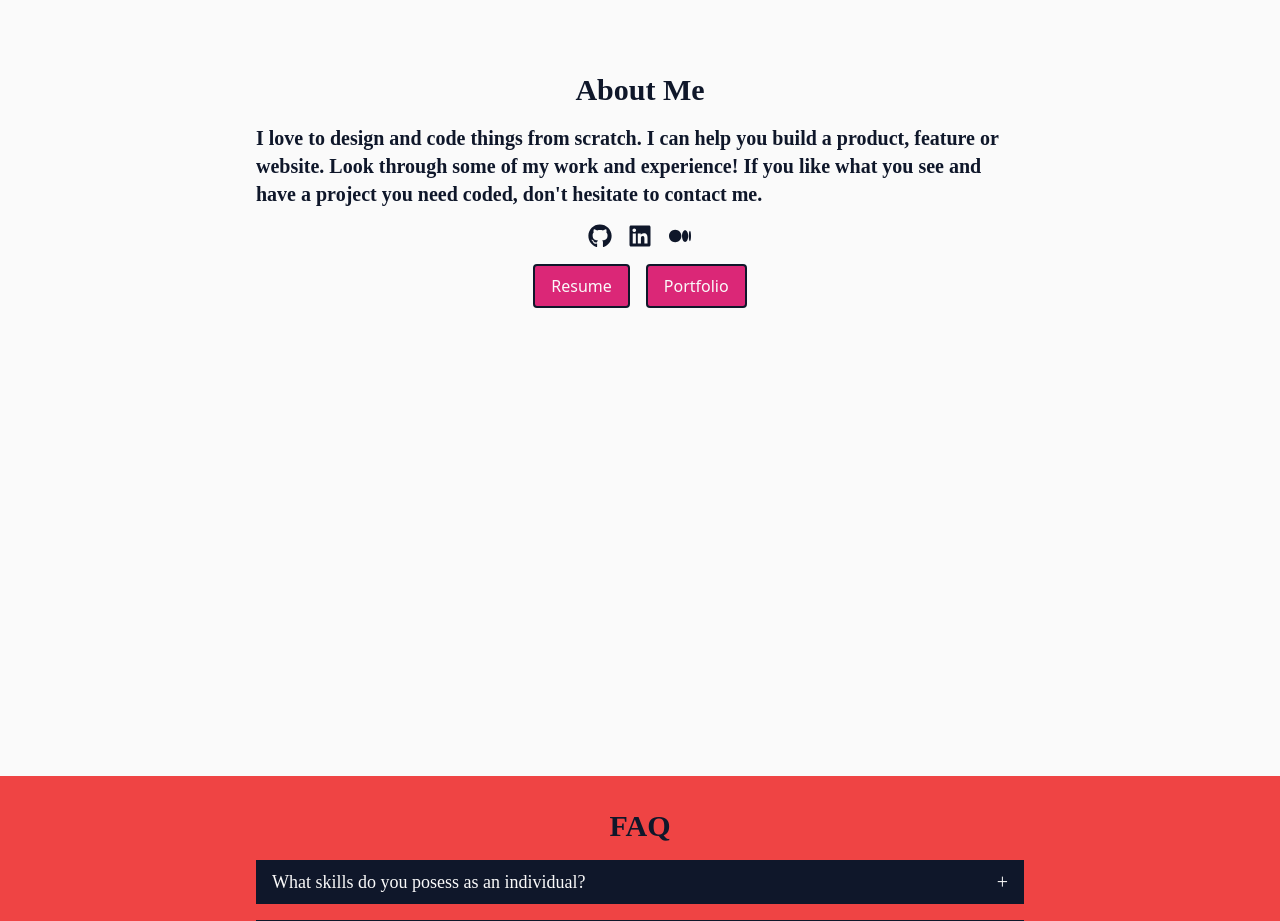
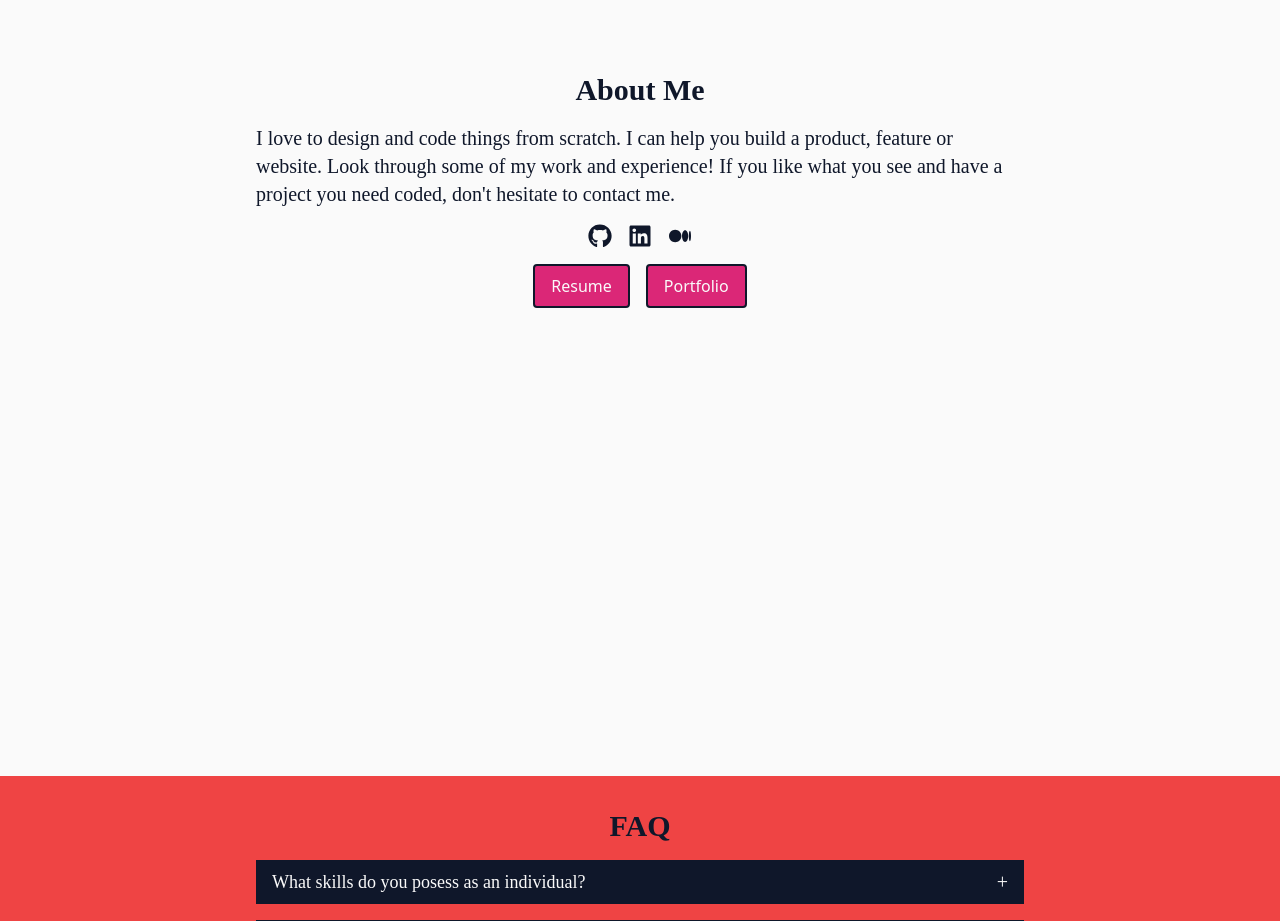
Before and after one commit to Naledi-Dikgale/portfolio-v3, a React (Vite) app: page / in a window 1280 px wide. Shown: the part 1640-2561 px from the top of the page. Built offline with nearby package versions, Linux system fonts and the light colour scheme; no server answers; a web font is replaced by a local one.

Commit message:
Update layout

```diff
--- a/src/components/About.jsx
+++ b/src/components/About.jsx
@@ -1,5 +1,5 @@
 import React, { useContext } from 'react';
-import { FaInstagram, FaLinkedin, FaGithub } from 'react-icons/fa';
+import { FaLinkedin, FaGithub } from 'react-icons/fa';
 import { RiMediumFill } from "react-icons/ri";
 import { ThemeContext } from '../ThemeContext';
 
@@ -8,11 +8,11 @@ function About() {
 
   return (
     <section id="about" className={`h-screen mx-auto pb-8 pt-24 ${theme === 'light' ? 'bg-primary text-secondary' : 'bg-secondary text-primary'}`}>
-      <h1 className={`font-agbalumo text-3xl font-bold mb-4 text-center underline-double ${theme === 'light' ? 'text-secondary' : 'text-primary'}`}>
+      <h1 className={`font-agbalumo text-3xl font-bold mb-4 text-center ${theme === 'light' ? 'text-secondary' : 'text-primary'}`}>
         About Me
       </h1>
       <div className="w-full h-auto space-y-4 max-w-3xl mx-auto">
-        <p className="text-xl font-bold font-agbalumo">I love to design and code things from scratch.
+        <p className="text-xl font-agbalumo">I love to design and code things from scratch.
             I can help you build a product, feature or website. Look through some of my work and experience!
             If you like what you see and have a project you need coded, don&apos;t hesitate to contact me.
         </p>
@@ -22,7 +22,7 @@ function About() {
           <RiMediumFill size={24} />
         </div>
         <div className="flex justify-center space-x-4">
-          <a href="resume.pdf" className={`px-4 py-2 border-2 rounded ${theme === 'light' ? 'border-secondary bg-button text-primary hover:bg-button hover:text-primary-light' : 'border-primary bg-button text-primary hover:bg-secondary-light hover:text-primary'}`}>Resume</a>
+          <a href="https://docs.google.com/document/d/1wR3kXk9uqbYAIzUEHH7A88pr0xJ_-VsMspL9PcTyViE/edit?usp=sharing" className={`px-4 py-2 border-2 rounded ${theme === 'light' ? 'border-secondary bg-button text-primary hover:bg-button hover:text-primary-light' : 'border-primary bg-button text-primary hover:bg-secondary-light hover:text-primary'}`}>Resume</a>
           <a href="https://naledi.netlify.app" className={`px-4 py-2 border-2 rounded ${theme === 'light' ? 'border-secondary bg-button text-primary hover:bg-button hover:text-primary-light' : 'border-primary bg-button text-primary hover:bg-secondary-light hover:text-primary'}`}>Portfolio</a>
         </div>
       </div>
```
